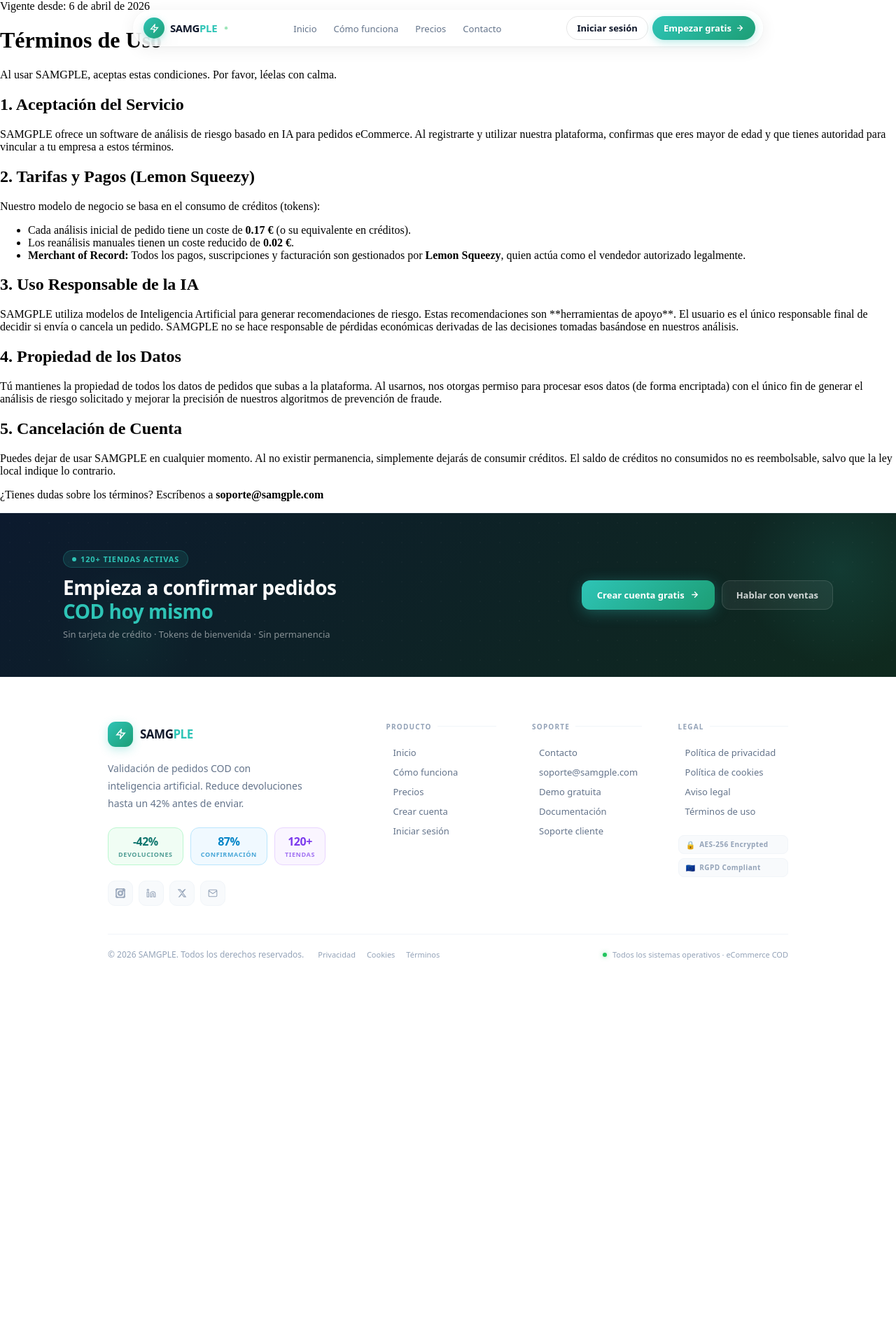
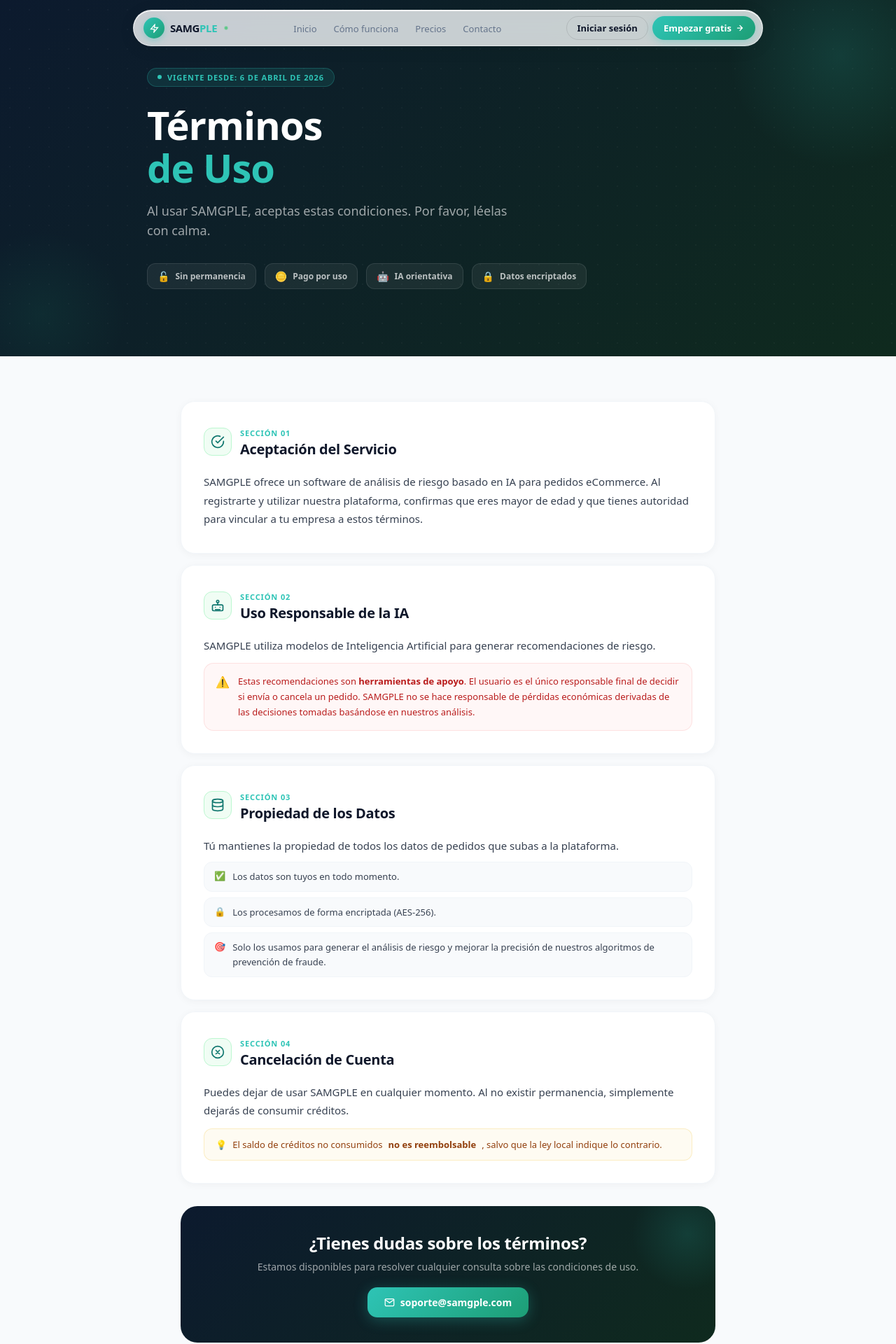
Before and after one commit to miguelluengo06598/samgple, a Next.js app: page /terminos in a window 1280 px wide. Shown: the top 1920 px of the page at 70% size. Before the commit the page ends 1436 px from the top, so only its background shows below. Built offline with nearby package versions, Linux system fonts and the light colour scheme.

Commit message:
feat: improve legal pages and footer UI consistency

```diff
--- a/src/app/(web)/terminos/page.tsx
+++ b/src/app/(web)/terminos/page.tsx
@@ -5,73 +5,274 @@
   description: 'Condiciones legales para el uso de la plataforma SAMGPLE.',
 }
 
+const F = 'system-ui,-apple-system,sans-serif'
+
 export default function TerminosPage() {
   return (
-    <div className="bg-slate-50 min-h-screen font-sans">
-      <div className="max-w-4xl mx-auto py-16 px-6 sm:px-8 lg:py-24">
+    <>
+      <style>{`
+        @keyframes fadeUp { from{opacity:0;transform:translateY(16px)} to{opacity:1;transform:translateY(0)} }
+        .terminos-section { animation: fadeUp 0.4s ease both; }
+        .terminos-section:nth-child(1) { animation-delay: 0.05s }
+        .terminos-section:nth-child(2) { animation-delay: 0.10s }
+        .terminos-section:nth-child(3) { animation-delay: 0.15s }
+        .terminos-section:nth-child(4) { animation-delay: 0.20s }
+        .terminos-section:nth-child(5) { animation-delay: 0.25s }
+      `}</style>
 
-        {/* Encabezado */}
-        <div className="mb-12 border-b border-slate-200 pb-8">
-          <div className="inline-flex items-center gap-2 bg-blue-50 text-blue-700 px-3 py-1 rounded-full text-xs font-bold tracking-wide uppercase mb-4 border border-blue-100">
-            Vigente desde: 6 de abril de 2026
+      <div style={{ background: '#f8fafc', minHeight: '100vh', fontFamily: F }}>
+
+        {/* Hero */}
+        <div style={{
+          background: 'linear-gradient(135deg, #0c1a2e 0%, #0f2a1e 100%)',
+          padding: 'clamp(48px,8vw,96px) clamp(20px,5vw,48px)',
+          position: 'relative', overflow: 'hidden',
+        }}>
+          <div style={{ position:'absolute', top:-80, right:-80, width:320, height:320, borderRadius:'50%', background:'radial-gradient(circle,rgba(46,196,182,.15) 0%,transparent 70%)', pointerEvents:'none' }}/>
+          <div style={{ position:'absolute', bottom:-60, left:-60, width:240, height:240, borderRadius:'50%', background:'radial-gradient(circle,rgba(29,158,117,.10) 0%,transparent 70%)', pointerEvents:'none' }}/>
+          <div style={{ position:'absolute', inset:0, backgroundImage:'radial-gradient(rgba(255,255,255,.03) 1px,transparent 1px)', backgroundSize:'28px 28px', pointerEvents:'none' }}/>
+
+          <div style={{ maxWidth: 860, margin: '0 auto', position: 'relative' }}>
+            <div style={{
+              display: 'inline-flex', alignItems: 'center', gap: 8,
+              background: 'rgba(46,196,182,.12)', border: '1px solid rgba(46,196,182,.25)',
+              borderRadius: 20, padding: '5px 14px', marginBottom: 24,
+            }}>
+              <div style={{ width: 6, height: 6, borderRadius: '50%', background: '#2EC4B6' }}/>
+              <span style={{ fontSize: 11, fontWeight: 700, color: '#2EC4B6', letterSpacing: '.08em', textTransform: 'uppercase' }}>
+                Vigente desde: 6 de abril de 2026
+              </span>
+            </div>
+
+            <h1 style={{
+              fontSize: 'clamp(32px,5vw,56px)', fontWeight: 900,
+              color: '#fff', margin: '0 0 16px', letterSpacing: '-1px', lineHeight: 1.1,
+            }}>
+              Términos<br/>
+              <span style={{ color: '#2EC4B6' }}>de Uso</span>
+            </h1>
+            <p style={{ fontSize: 'clamp(15px,2vw,18px)', color: 'rgba(255,255,255,.6)', margin: '0 0 32px', maxWidth: 520, lineHeight: 1.6 }}>
+              Al usar SAMGPLE, aceptas estas condiciones. Por favor, léelas con calma.
+            </p>
+
+            <div style={{ display: 'flex', gap: 12, flexWrap: 'wrap' }}>
+              {[
+                { label: 'Sin permanencia', icon: '🔓' },
+                { label: 'Pago por uso', icon: '🪙' },
+                { label: 'IA orientativa', icon: '🤖' },
+                { label: 'Datos encriptados', icon: '🔒' },
+              ].map(item => (
+                <div key={item.label} style={{
+                  display: 'flex', alignItems: 'center', gap: 8,
+                  background: 'rgba(255,255,255,.06)', border: '1px solid rgba(255,255,255,.1)',
+                  borderRadius: 12, padding: '8px 14px',
+                }}>
+                  <span style={{ fontSize: 14 }}>{item.icon}</span>
+                  <span style={{ fontSize: 12, fontWeight: 600, color: 'rgba(255,255,255,.7)' }}>{item.label}</span>
+                </div>
+              ))}
+            </div>
           </div>
-          <h1 className="text-4xl font-extrabold text-slate-900 tracking-tight sm:text-5xl">
-            Términos de Uso
-          </h1>
-          <p className="mt-4 text-lg text-slate-600">
-            Al usar SAMGPLE, aceptas estas condiciones. Por favor, léelas con calma.
-          </p>
         </div>
 
-        {/* Contenido Legal */}
-        <div className="prose prose-slate prose-lg max-w-none">
+        {/* Contenido */}
+        <div style={{ maxWidth: 860, margin: '0 auto', padding: 'clamp(32px,5vw,64px) clamp(20px,5vw,48px)' }}>
+          <div style={{ display: 'flex', flexDirection: 'column', gap: 16 }}>
 
-          <section className="mb-10">
-            <h2 className="text-2xl font-bold text-slate-900 mb-4">1. Aceptación del Servicio</h2>
-            <p className="text-slate-700 leading-relaxed">
-              SAMGPLE ofrece un software de análisis de riesgo basado en IA para pedidos eCommerce. Al registrarte y utilizar nuestra plataforma, confirmas que eres mayor de edad y que tienes autoridad para vincular a tu empresa a estos términos.
+            {/* Sección 1 */}
+            <div className="terminos-section" style={cardStyle()}>
+              <SectionHeader number="01" icon={<IconCheck />} title="Aceptación del Servicio" />
+              <p style={pStyle}>
+                SAMGPLE ofrece un software de análisis de riesgo basado en IA para pedidos eCommerce. Al registrarte y utilizar nuestra plataforma, confirmas que eres mayor de edad y que tienes autoridad para vincular a tu empresa a estos términos.
+              </p>
+            </div>
+
+            {/* Sección 2 */}
+            <div className="terminos-section" style={cardStyle()}>
+              <SectionHeader number="02" icon={<IconRobot />} title="Uso Responsable de la IA" />
+              <p style={pStyle}>
+                SAMGPLE utiliza modelos de Inteligencia Artificial para generar recomendaciones de riesgo.
+              </p>
+              <div style={{
+                marginTop: 12, padding: '14px 16px', borderRadius: 14,
+                background: 'rgba(239,68,68,.04)', border: '1.5px solid rgba(239,68,68,.12)',
+                display: 'flex', gap: 12, alignItems: 'flex-start',
+              }}>
+                <span style={{ fontSize: 16, flexShrink: 0, marginTop: 1 }}>⚠️</span>
+                <p style={{ fontSize: 13, color: '#b91c1c', margin: 0, lineHeight: 1.7, fontWeight: 500 }}>
+                  Estas recomendaciones son <strong>herramientas de apoyo</strong>. El usuario es el único responsable final de decidir si envía o cancela un pedido. SAMGPLE no se hace responsable de pérdidas económicas derivadas de las decisiones tomadas basándose en nuestros análisis.
+                </p>
+              </div>
+            </div>
+
+            {/* Sección 3 */}
+            <div className="terminos-section" style={cardStyle()}>
+              <SectionHeader number="03" icon={<IconDatabase />} title="Propiedad de los Datos" />
+              <p style={pStyle}>
+                Tú mantienes la propiedad de todos los datos de pedidos que subas a la plataforma.
+              </p>
+              <div style={{ display: 'flex', flexDirection: 'column', gap: 8, marginTop: 10 }}>
+                {[
+                  { icon: '✅', text: 'Los datos son tuyos en todo momento.' },
+                  { icon: '🔒', text: 'Los procesamos de forma encriptada (AES-256).' },
+                  { icon: '🎯', text: 'Solo los usamos para generar el análisis de riesgo y mejorar la precisión de nuestros algoritmos de prevención de fraude.' },
+                ].map((item, i) => (
+                  <div key={i} style={{
+                    display: 'flex', gap: 10, padding: '10px 14px',
+                    background: '#f8fafc', borderRadius: 12, border: '1px solid #f1f5f9',
+                    alignItems: 'flex-start',
+                  }}>
+                    <span style={{ fontSize: 13, flexShrink: 0 }}>{item.icon}</span>
+                    <span style={{ fontSize: 13, color: '#374151', lineHeight: 1.6 }}>{item.text}</span>
+                  </div>
+                ))}
+              </div>
+            </div>
+
+            {/* Sección 4 */}
+            <div className="terminos-section" style={cardStyle()}>
+              <SectionHeader number="04" icon={<IconCancel />} title="Cancelación de Cuenta" />
+              <p style={pStyle}>
+                Puedes dejar de usar SAMGPLE en cualquier momento. Al no existir permanencia, simplemente dejarás de consumir créditos.
+              </p>
+              <div style={{
+                marginTop: 12, padding: '12px 16px', borderRadius: 12,
+                background: 'rgba(234,179,8,.05)', border: '1px solid rgba(234,179,8,.2)',
+                fontSize: 13, color: '#92400e', fontWeight: 500, lineHeight: 1.6,
+                display: 'flex', gap: 8, alignItems: 'flex-start',
+              }}>
+                <span style={{ flexShrink: 0 }}>💡</span>
+                El saldo de créditos no consumidos <strong>no es reembolsable</strong>, salvo que la ley local indique lo contrario.
+              </div>
+            </div>
+
+          </div>
+
+          {/* Footer CTA */}
+          <div style={{
+            marginTop: 32, padding: 'clamp(24px,4vw,36px)',
+            background: 'linear-gradient(135deg,#0c1a2e 0%,#0f2a1e 100%)',
+            borderRadius: 24, textAlign: 'center',
+            position: 'relative', overflow: 'hidden',
+          }}>
+            <div style={{ position:'absolute', top:-40, right:-40, width:160, height:160, borderRadius:'50%', background:'radial-gradient(circle,rgba(46,196,182,.15) 0%,transparent 70%)', pointerEvents:'none' }}/>
+            <p style={{ fontSize: 'clamp(18px,3vw,24px)', fontWeight: 800, color: '#fff', margin: '0 0 8px', letterSpacing: '-.3px', position: 'relative' }}>
+              ¿Tienes dudas sobre los términos?
             </p>
-          </section>
-
-          <section className="mb-10 bg-white p-8 rounded-3xl border border-slate-200 shadow-sm">
-            <h2 className="text-2xl font-bold text-slate-900 mb-4 text-emerald-700">2. Tarifas y Pagos (Lemon Squeezy)</h2>
-            <p className="text-slate-700 leading-relaxed mb-4">
-              Nuestro modelo de negocio se basa en el consumo de créditos (tokens):
+            <p style={{ fontSize: 14, color: 'rgba(255,255,255,.6)', margin: '0 0 20px', position: 'relative' }}>
+              Estamos disponibles para resolver cualquier consulta sobre las condiciones de uso.
             </p>
-            <ul className="list-disc pl-6 text-slate-700 space-y-2">
-              <li>Cada análisis inicial de pedido tiene un coste de <strong>0.17 €</strong> (o su equivalente en créditos).</li>
-              <li>Los reanálisis manuales tienen un coste reducido de <strong>0.02 €</strong>.</li>
-              <li><strong>Merchant of Record:</strong> Todos los pagos, suscripciones y facturación son gestionados por <strong>Lemon Squeezy</strong>, quien actúa como el vendedor autorizado legalmente.</li>
-            </ul>
-          </section>
-
-          <section className="mb-10">
-            <h2 className="text-2xl font-bold text-slate-900 mb-4">3. Uso Responsable de la IA</h2>
-            <p className="text-slate-700 leading-relaxed">
-              SAMGPLE utiliza modelos de Inteligencia Artificial para generar recomendaciones de riesgo. Estas recomendaciones son **herramientas de apoyo**. El usuario es el único responsable final de decidir si envía o cancela un pedido. SAMGPLE no se hace responsable de pérdidas económicas derivadas de las decisiones tomadas basándose en nuestros análisis.
-            </p>
-          </section>
-
-          <section className="mb-10">
-            <h2 className="text-2xl font-bold text-slate-900 mb-4">4. Propiedad de los Datos</h2>
-            <p className="text-slate-700 leading-relaxed">
-              Tú mantienes la propiedad de todos los datos de pedidos que subas a la plataforma. Al usarnos, nos otorgas permiso para procesar esos datos (de forma encriptada) con el único fin de generar el análisis de riesgo solicitado y mejorar la precisión de nuestros algoritmos de prevención de fraude.
-            </p>
-          </section>
-
-          <section className="mb-10">
-            <h2 className="text-2xl font-bold text-slate-900 mb-4">5. Cancelación de Cuenta</h2>
-            <p className="text-slate-700 leading-relaxed">
-              Puedes dejar de usar SAMGPLE en cualquier momento. Al no existir permanencia, simplemente dejarás de consumir créditos. El saldo de créditos no consumidos no es reembolsable, salvo que la ley local indique lo contrario.
-            </p>
-          </section>
-
-          <section className="mb-10 border-t border-slate-200 pt-8 text-center italic text-slate-500">
-            <p>¿Tienes dudas sobre los términos? Escríbenos a <strong>soporte@samgple.com</strong></p>
-          </section>
+            <a
+              href="mailto:soporte@samgple.com"
+              style={{
+                display: 'inline-flex', alignItems: 'center', gap: 8,
+                background: 'linear-gradient(135deg,#2EC4B6,#1D9E75)',
+                color: '#fff', padding: '12px 24px', borderRadius: 14,
+                fontSize: 14, fontWeight: 700, textDecoration: 'none',
+                boxShadow: '0 4px 20px rgba(46,196,182,.3)',
+                position: 'relative',
+              }}
+            >
+              <svg width="15" height="15" viewBox="0 0 24 24" fill="none" stroke="#fff" strokeWidth="2" strokeLinecap="round">
+                <path d="M4 4h16c1.1 0 2 .9 2 2v12c0 1.1-.9 2-2 2H4c-1.1 0-2-.9-2-2V6c0-1.1.9-2 2-2z"/><polyline points="22,6 12,13 2,6"/>
+              </svg>
+              soporte@samgple.com
+            </a>
+          </div>
 
         </div>
+      </div>
+    </>
+  )
+}
+
+const pStyle: React.CSSProperties = {
+  fontSize: 'clamp(13px,1.8vw,15px)', color: '#374151', lineHeight: 1.75, margin: '0 0 4px',
+}
+
+function cardStyle(highlight = false): React.CSSProperties {
+  return {
+    background: highlight ? 'linear-gradient(135deg,#f0fdf4,#f0f9ff)' : '#fff',
+    borderRadius: 20,
+    border: highlight ? '1.5px solid #bbf7d0' : '1.5px solid #f1f5f9',
+    padding: 'clamp(20px,4vw,32px)',
+    boxShadow: '0 2px 12px rgba(0,0,0,.04)',
+  }
+}
+
+function SectionHeader({ number, icon, title, highlight = false }: {
+  number: string
+  icon: React.ReactNode
+  title: string
+  highlight?: boolean
+}) {
+  return (
+    <div style={{ display: 'flex', alignItems: 'center', gap: 12, marginBottom: 20 }}>
+      <div style={{
+        width: 40, height: 40, borderRadius: 12, flexShrink: 0,
+        background: highlight ? '#dcfce7' : '#f0fdf4',
+        border: `1.5px solid ${highlight ? '#86efac' : '#bbf7d0'}`,
+        display: 'flex', alignItems: 'center', justifyContent: 'center',
+        color: '#0f766e',
+      }}>
+        {icon}
+      </div>
+      <div>
+        <span style={{ fontSize: 11, fontWeight: 700, color: '#2EC4B6', letterSpacing: '.08em', textTransform: 'uppercase' as const }}>
+          Sección {number}
+        </span>
+        <h2 style={{ fontSize: 'clamp(16px,2.5vw,20px)', fontWeight: 800, color: '#0f172a', margin: 0, letterSpacing: '-.3px' }}>
+          {title}
+        </h2>
       </div>
     </div>
   )
 }
+
+function IconCheck() {
+  return (
+    <svg width="20" height="20" viewBox="0 0 24 24" fill="none" stroke="currentColor" strokeWidth="2" strokeLinecap="round">
+      <path d="M22 11.08V12a10 10 0 11-5.93-9.14"/>
+      <polyline points="22 4 12 14.01 9 11.01"/>
+    </svg>
+  )
+}
+
+function IconCoin() {
+  return (
+    <svg width="20" height="20" viewBox="0 0 24 24" fill="none" stroke="currentColor" strokeWidth="2" strokeLinecap="round">
+      <circle cx="12" cy="12" r="10"/>
+      <path d="M12 6v2m0 8v2M9.5 9.5c0-1.1.9-2 2.5-2s2.5.9 2.5 2-1 1.8-2.5 2.5S9.5 13.4 9.5 14.5c0 1.1.9 2 2.5 2s2.5-.9 2.5-2"/>
+    </svg>
+  )
+}
+
+function IconRobot() {
+  return (
+    <svg width="20" height="20" viewBox="0 0 24 24" fill="none" stroke="currentColor" strokeWidth="2" strokeLinecap="round">
+      <rect x="3" y="11" width="18" height="10" rx="2"/>
+      <path d="M12 11V7"/>
+      <circle cx="12" cy="5" r="2"/>
+      <path d="M8 15h.01M16 15h.01M8 19h8"/>
+    </svg>
+  )
+}
+
+function IconDatabase() {
+  return (
+    <svg width="20" height="20" viewBox="0 0 24 24" fill="none" stroke="currentColor" strokeWidth="2" strokeLinecap="round">
+      <ellipse cx="12" cy="5" rx="9" ry="3"/>
+      <path d="M21 12c0 1.66-4 3-9 3s-9-1.34-9-3"/>
+      <path d="M3 5v14c0 1.66 4 3 9 3s9-1.34 9-3V5"/>
+    </svg>
+  )
+}
+
+function IconCancel() {
+  return (
+    <svg width="20" height="20" viewBox="0 0 24 24" fill="none" stroke="currentColor" strokeWidth="2" strokeLinecap="round">
+      <circle cx="12" cy="12" r="10"/>
+      <path d="M15 9l-6 6M9 9l6 6"/>
+    </svg>
+  )
+}
```
